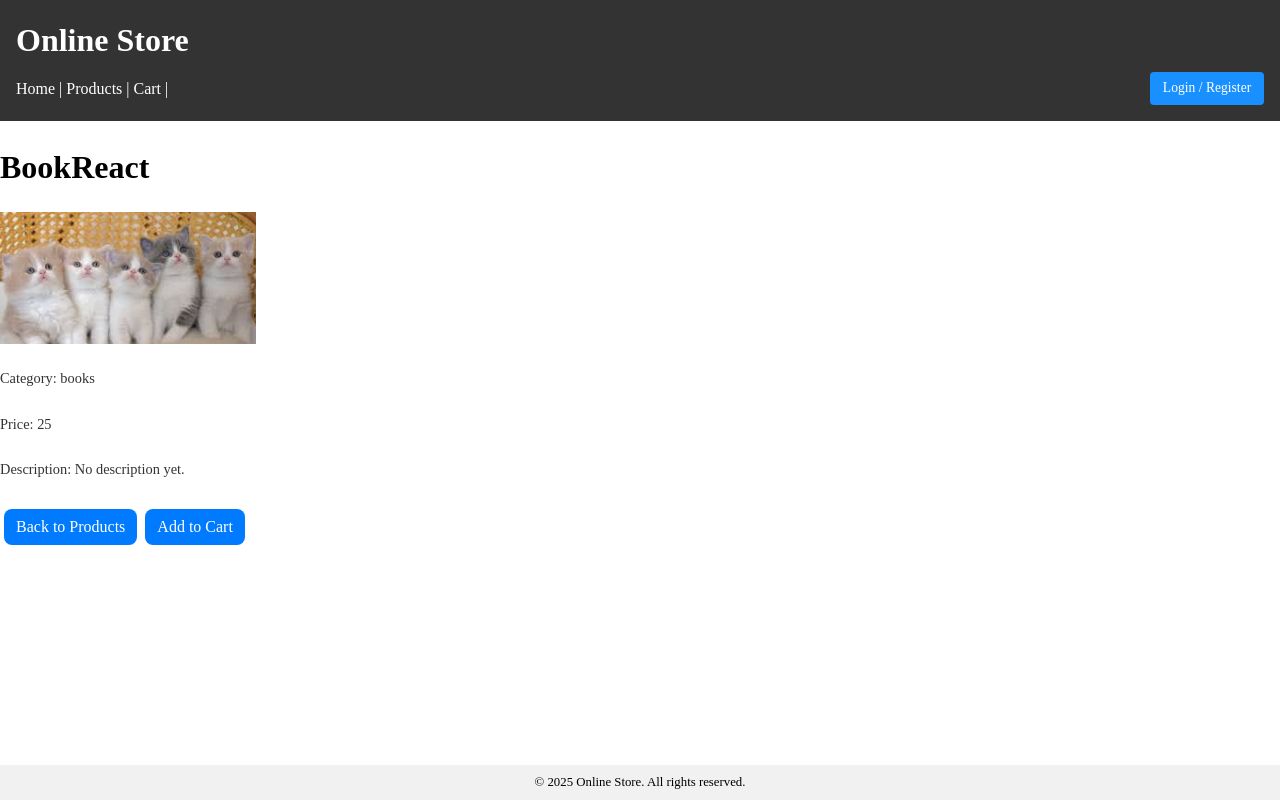
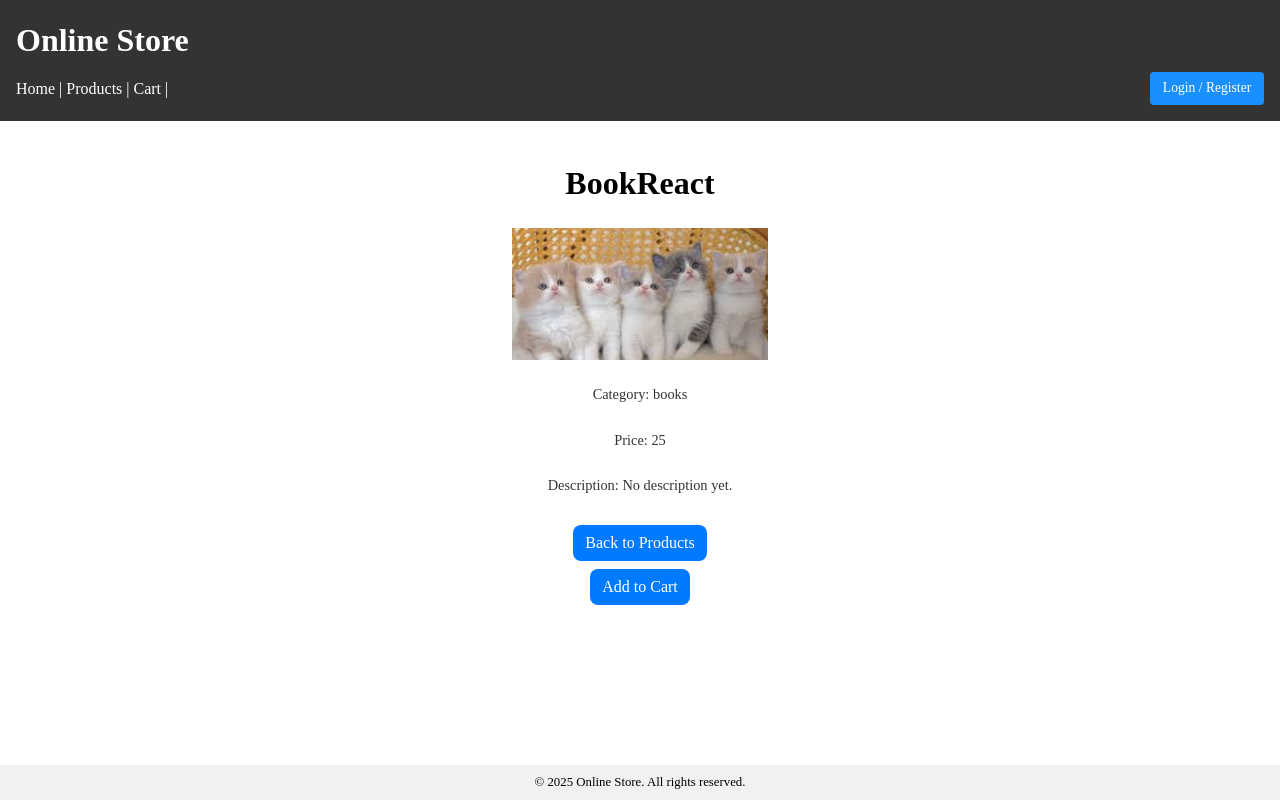
Before and after one commit to iKuzenkov/online-store-react, a React (Vite) app: page /products/1 in a window 1280 px wide. Built offline with nearby package versions, Linux system fonts and the light colour scheme.

Commit message:
fixes, added ProductsDetails.scss

```diff
--- a/index.html
+++ b/index.html
@@ -2,12 +2,12 @@
 <html lang="en">
   <head>
     <meta charset="UTF-8" />
-    <link rel="icon" type="image/svg+xml" href="/vite.svg" />
+    <link rel="icon" type="image/svg+xml" href="/images/logo/logo.svg" />
     <meta name="viewport" content="width=device-width, initial-scale=1.0" />
     <title>Online Store</title>
   </head>
   <body>
     <div id="root"></div>
-    <script type="module" src="/src/main.jsx"></script>
+    <script type="module" src="./src/main.jsx"></script>
   </body>
 </html>
--- a/src/app/App.jsx
+++ b/src/app/App.jsx
@@ -1,4 +1,4 @@
-import { BrowserRouter as Router, Routes, Route } from "react-router-dom";
+import { BrowserRouter, Routes, Route } from "react-router-dom";
 import MainLayout from "../layouts/MainLayout";
 import Home from "../pages/Home/Home";
 import ProductsPage from "../pages/ProductsPage/ProductsPage";
@@ -9,18 +9,18 @@ import Auth from "../pages/Auth/Auth";
 import PrivateRoute from "../components/PrivateRoute/PrivateRoute";
 import AdminPage from "../pages/AdminPage/AdminPage";
 import Cart from "../pages/Cart/CartPage";
+
 function App() {
   return (
-    <>
-      <Router>
+    <BrowserRouter>
       <Routes>
         <Route path="/" element={<MainLayout />}>
           <Route index element={<Home />} />
           <Route path="products" element={<ProductsPage />} />
           <Route path="products/:id" element={<ProductDetails />} />
+          <Route path="auth" element={<Auth />} />
           <Route path="login" element={<LoginPage />} />
           <Route path="register" element={<RegisterPage />} />
-            <Route path="auth" element={<Auth />} />
           <Route path="admin" element={<AdminPage />} />
           <Route
             path="cart"
@@ -32,8 +32,7 @@ function App() {
           />
         </Route>
       </Routes>
-      </Router>
-    </>
+    </BrowserRouter>
   );
 }
 
--- a/src/app/store/store.js
+++ b/src/app/store/store.js
@@ -2,13 +2,13 @@ import { configureStore } from "@reduxjs/toolkit";
 import cartReducer from "../../features/cartSlice/cartSlice";
 import productsReducer from "../../features/productsSlice/productsSlice";
 import authReducer from "../../features/authSlice/authSlice";
-import adminSliceReducer from "../../features/adminSlice/adminSlice";
+import adminReducer from "../../features/adminSlice/adminSlice";
 
 export const store = configureStore({
   reducer: {
     cart: cartReducer,
     products: productsReducer,
     auth: authReducer,
-    admin: adminSliceReducer,
+    admin: adminReducer,
   },
 });
--- a/src/main.jsx
+++ b/src/main.jsx
@@ -3,7 +3,6 @@ import ReactDOM from "react-dom/client";
 import App from "./app/App";
 import { Provider } from "react-redux";
 import { store } from "./app/store/store";
-import "./index.scss";
 import "./styles/reset.scss";
 
 ReactDOM.createRoot(document.getElementById("root")).render(
--- a/src/pages/productDetails/ProductDetails.jsx
+++ b/src/pages/productDetails/ProductDetails.jsx
@@ -2,6 +2,7 @@ import React from "react";
 import { useParams, Link } from "react-router-dom";
 import { useSelector, useDispatch } from "react-redux";
 import { addToCart } from "../../features/cartSlice/cartSlice";
+import "./ProductsDetails.scss";
 
 function ProductsDetails() {
   const { id } = useParams();
--- /dev/null
+++ b/src/pages/productDetails/ProductsDetails.scss
@@ -0,0 +1,8 @@
+.product-details {
+  margin: 1rem auto;
+  width: 60vh;
+  display: flex;
+  flex-direction: column;
+  justify-content: center;
+  align-items: center;
+}
```
Also changed, not shown: public/images/logo/logo.svg (added), src/index.scss (deleted). Lines whose indentation alone changed are shown as unchanged.
